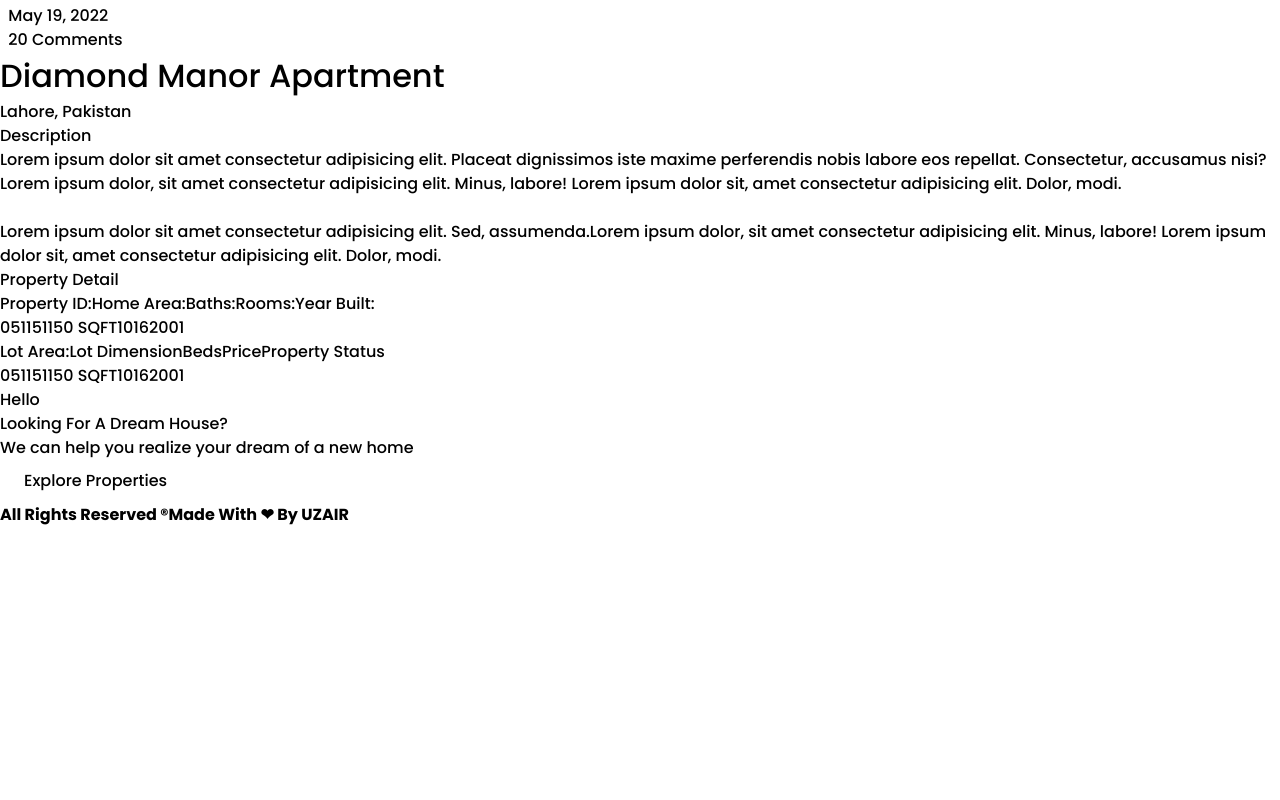
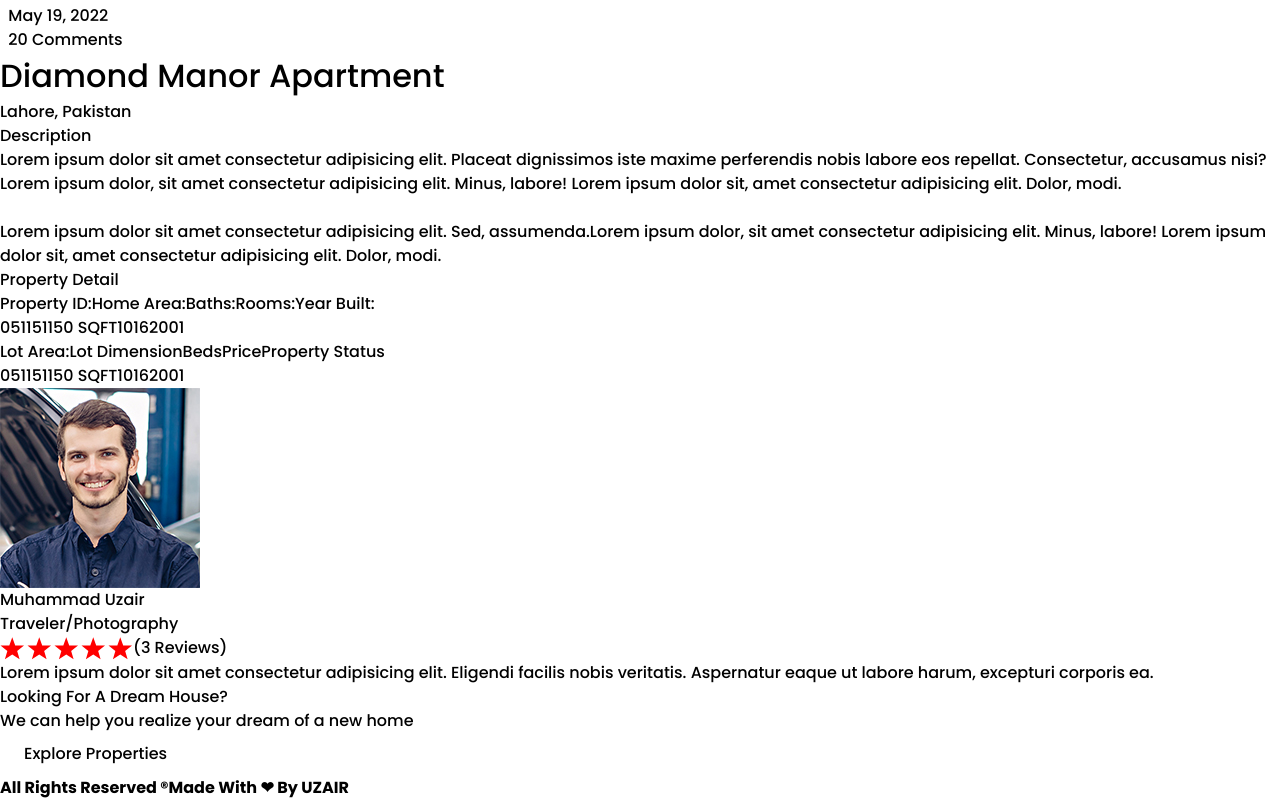
Before and after one commit to heyitsuzair/real-estate-next, a Next.js app: page /property/1 in a window 1280 px wide. Shown: the part 923-1723 px from the top of the page. Before the commit the page ends 1450 px from the top, so only its background shows below. Built offline with nearby package versions, Linux system fonts and the light colour scheme; what @material-tailwind/react would draw is missing.

Commit message:
Profile Component

```diff
--- /dev/null
+++ b/components/common/OwnerProfile.tsx
@@ -0,0 +1,40 @@
+import React from "react";
+import Author from "../../assets/img/author.jpg";
+import Image from "next/image";
+import StarRating from "../common/StarRatings";
+
+interface PropTypes {
+  ownerName: string;
+  ownerHobby: string;
+  ownerBio: string;
+  isSticky: boolean;
+}
+
+const OwnerProfile = ({
+  ownerName,
+  ownerHobby,
+  ownerBio,
+  isSticky,
+}: PropTypes) => {
+  return (
+    <div
+      className={`profile px-6 border-2 ${
+        isSticky && "sticky top-32"
+      } rounded text-center py-10`}
+    >
+      <Image
+        src={Author}
+        alt="Loading..."
+        className="w-40 h-40 object-cover rounded-full mx-auto"
+      />
+      <h1 className="text-2xl font-semibold my-4">{ownerName}</h1>
+      <p className="text-slate-400 text-sm">{ownerHobby}</p>
+      <div className="my-4">
+        <StarRating reviews={3} rating={5} />
+      </div>
+      <p className="text-slate-400 ">{ownerBio}</p>
+    </div>
+  );
+};
+
+export default OwnerProfile;
--- /dev/null
+++ b/components/common/PropertyChart.tsx
@@ -0,0 +1,71 @@
+import React from "react";
+
+const PropertyChart = () => {
+  return (
+    <div className="property-details-chart my-10">
+      <div className="chart bg-slate-100 rounded-md shadow-md">
+        <div className="flex justify-evenly items-center">
+          <div className="left">
+            <div className="detail-item flex gap-8 my-4">
+              <div className="detail-key flex flex-col gap-7">
+                <span className="detail-key text-sm text-gray-600">
+                  Property ID:
+                </span>
+                <span className="detail-key text-sm text-gray-600">
+                  Home Area:
+                </span>
+                <span className="detail-key text-sm text-gray-600">Baths:</span>
+                <span className="detail-key text-sm text-gray-600">Rooms:</span>
+                <span className="detail-key text-sm text-gray-600">
+                  Year Built:
+                </span>
+              </div>
+              <div className="detail-value flex flex-col gap-7">
+                <span className="detail-value text-sm font-semibold">
+                  051151
+                </span>
+                <span className="detail-value text-sm font-semibold">
+                  150 SQFT
+                </span>
+                <span className="detail-value text-sm font-semibold">10</span>
+                <span className="detail-value text-sm font-semibold">16</span>
+                <span className="detail-value text-sm font-semibold">2001</span>
+              </div>
+            </div>
+          </div>
+          <div className="separator w-0.5 h-[45vh] bg-gray-300"></div>
+          <div className="right">
+            <div className="detail-item flex gap-8 my-4">
+              <div className="detail-key flex flex-col gap-7">
+                <span className="detail-key text-sm text-gray-600">
+                  Lot Area:
+                </span>
+                <span className="detail-key text-sm text-gray-600">
+                  Lot Dimension
+                </span>
+                <span className="detail-key text-sm text-gray-600">Beds</span>
+                <span className="detail-key text-sm text-gray-600">Price</span>
+                <span className="detail-key text-sm text-gray-600">
+                  Property Status
+                </span>
+              </div>
+              <div className="detail-value flex flex-col gap-7">
+                <span className="detail-value text-sm font-semibold">
+                  051151
+                </span>
+                <span className="detail-value text-sm font-semibold">
+                  150 SQFT
+                </span>
+                <span className="detail-value text-sm font-semibold">10</span>
+                <span className="detail-value text-sm font-semibold">16</span>
+                <span className="detail-value text-sm font-semibold">2001</span>
+              </div>
+            </div>
+          </div>
+        </div>
+      </div>
+    </div>
+  );
+};
+
+export default PropertyChart;
--- /dev/null
+++ b/components/common/StarRatings.tsx
@@ -0,0 +1,24 @@
+import React from "react";
+import StarRatings from "react-star-ratings";
+
+const StarRating = ({
+  rating,
+  reviews,
+}: {
+  rating: number;
+  reviews: number;
+}) => {
+  return (
+    <div className="ratings flex items-center justify-center">
+      <StarRatings
+        rating={rating}
+        starRatedColor="red"
+        starDimension="25px"
+        starSpacing="1px"
+      />
+      <span className="ml-2 poppins text-red-500">({reviews} Reviews)</span>
+    </div>
+  );
+};
+
+export default StarRating;
--- a/components/property/MainContent.tsx
+++ b/components/property/MainContent.tsx
@@ -3,13 +3,15 @@ import BadgeFilled from "../common/BadgeFilled";
 import CommentsCount from "../common/CommentsCount";
 import Date from "../common/Date";
 import HeadingLeftBordered from "../common/HeadingLeftBordered";
+import OwnerProfile from "../common/OwnerProfile";
+import PropertyChart from "../common/PropertyChart";
 import PropertyLocation from "../common/PropertyLocation";
 import TextSemiLarge from "../common/TextSemiLarge";
 
 const MainContent = () => {
   return (
-    <div className="container mx-auto px-20 pt-12 pb-32">
-      <div className="grid grid-cols-12">
+    <div className="container mx-auto px-14 pt-12 pb-32">
+      <div className="grid grid-cols-12 gap-6">
         <div className="col-span-8">
           <div className="meta flex gap-6 items-center">
             <BadgeFilled text="For Sale" />
@@ -38,92 +40,19 @@ const MainContent = () => {
           </div>
           <div className="property-detail">
             <HeadingLeftBordered heading="Property Detail" />
-            <div className="property-details-chart my-10">
-              <div className="chart bg-slate-100 rounded-md shadow-md">
-                <div className="flex justify-evenly items-center">
-                  <div className="left">
-                    <div className="detail-item flex gap-8 my-4">
-                      <div className="detail-key flex flex-col gap-7">
-                        <span className="detail-key text-sm text-gray-600">
-                          Property ID:
-                        </span>
-                        <span className="detail-key text-sm text-gray-600">
-                          Home Area:
-                        </span>
-                        <span className="detail-key text-sm text-gray-600">
-                          Baths:
-                        </span>
-                        <span className="detail-key text-sm text-gray-600">
-                          Rooms:
-                        </span>
-                        <span className="detail-key text-sm text-gray-600">
-                          Year Built:
-                        </span>
-                      </div>
-                      <div className="detail-value flex flex-col gap-7">
-                        <span className="detail-value text-sm font-semibold">
-                          051151
-                        </span>
-                        <span className="detail-value text-sm font-semibold">
-                          150 SQFT
-                        </span>
-                        <span className="detail-value text-sm font-semibold">
-                          10
-                        </span>
-                        <span className="detail-value text-sm font-semibold">
-                          16
-                        </span>
-                        <span className="detail-value text-sm font-semibold">
-                          2001
-                        </span>
-                      </div>
-                    </div>
-                  </div>
-                  <div className="separator w-0.5 h-[45vh] bg-gray-300"></div>
-                  <div className="right">
-                    <div className="detail-item flex gap-8 my-4">
-                      <div className="detail-key flex flex-col gap-7">
-                        <span className="detail-key text-sm text-gray-600">
-                          Lot Area:
-                        </span>
-                        <span className="detail-key text-sm text-gray-600">
-                          Lot Dimension
-                        </span>
-                        <span className="detail-key text-sm text-gray-600">
-                          Beds
-                        </span>
-                        <span className="detail-key text-sm text-gray-600">
-                          Price
-                        </span>
-                        <span className="detail-key text-sm text-gray-600">
-                          Property Status
-                        </span>
-                      </div>
-                      <div className="detail-value flex flex-col gap-7">
-                        <span className="detail-value text-sm font-semibold">
-                          051151
-                        </span>
-                        <span className="detail-value text-sm font-semibold">
-                          150 SQFT
-                        </span>
-                        <span className="detail-value text-sm font-semibold">
-                          10
-                        </span>
-                        <span className="detail-value text-sm font-semibold">
-                          16
-                        </span>
-                        <span className="detail-value text-sm font-semibold">
-                          2001
-                        </span>
-                      </div>
-                    </div>
-                  </div>
-                </div>
-              </div>
-            </div>
+            <PropertyChart />
           </div>
         </div>
-        <div className="col-span-4">Hello</div>
+        <div className="col-span-4">
+          <OwnerProfile
+            ownerBio="Lorem ipsum dolor sit amet consectetur adipisicing elit. Eligendi
+      facilis nobis veritatis. Aspernatur eaque ut labore harum,
+      excepturi corporis ea."
+            ownerHobby="Traveler/Photography"
+            ownerName="Muhammad Uzair"
+            isSticky={true}
+          />
+        </div>
       </div>
     </div>
   );
```
Also changed, not shown: components/common/ListingsModal.tsx (+3 -8 lines).
